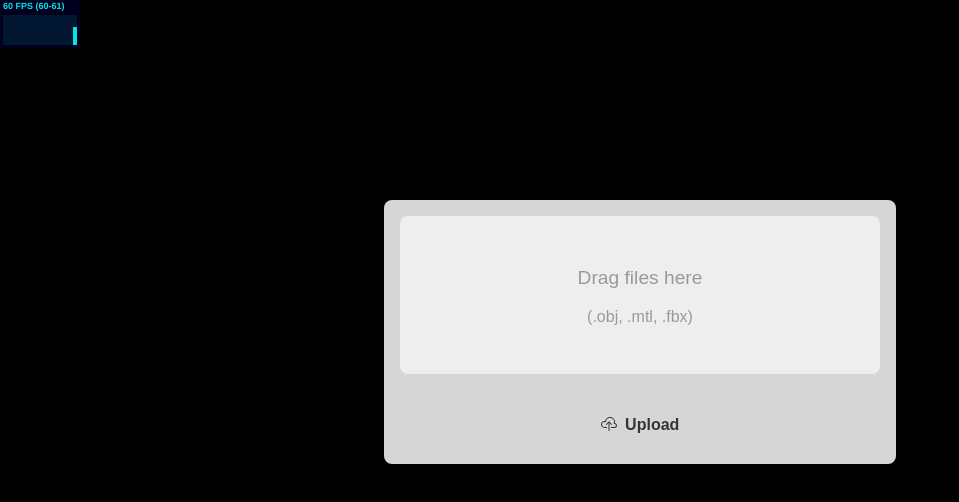
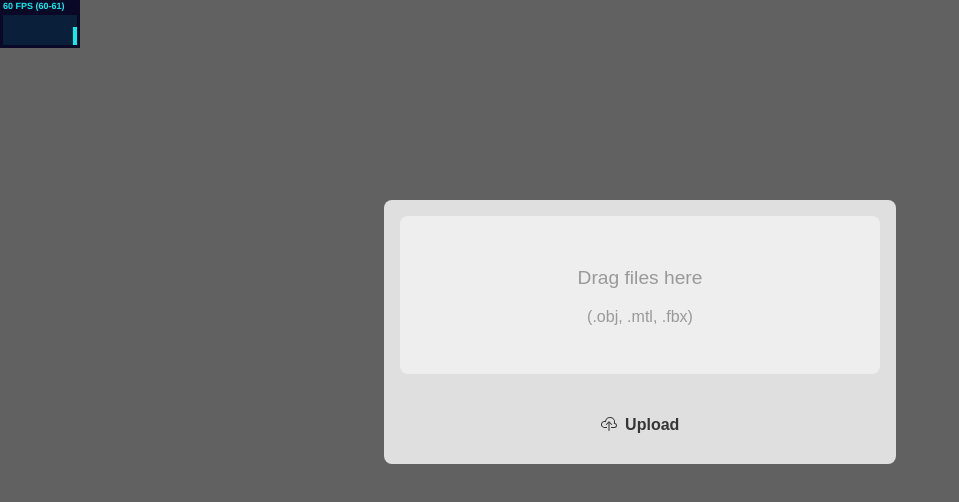
Before and after one commit to Gmadges/glb-client-converter, a website built with Parcel: page src/index.html in a window 1280 px wide. Shown: the whole page, without its empty margins (0-959 px from the left). Built offline with nearby package versions, Linux system fonts and the light colour scheme; what simple-dropzone would draw is missing.

Commit message:
tweak color from black

```diff
--- a/src/style.css
+++ b/src/style.css
@@ -5,6 +5,7 @@ body {
   font-family: 'OpenSans', sans-serif;
   height: 100%;
   overflow: hidden;
+  background-color: #616161;
 }
 
 * {
@@ -214,6 +215,7 @@ header h1 + .separator {
 }
 
 .export-container {
+  display: none;
   position: fixed;
   z-index: 1;
   right: 5%;
@@ -314,6 +316,7 @@ header h1 + .separator {
 }
 
 .spinner {
+  display: none;
   position: fixed;
   z-index: 1;
   left: 47%;
--- a/src/viewer.ts
+++ b/src/viewer.ts
@@ -54,7 +54,7 @@ export class Viewer {
 
   constructor(canvas: HTMLCanvasElement) {
     this.scene = new Scene();
-    this.scene.background = new Color(0x000000);
+    this.scene.background = new Color(0x616161);
 
     this.renderer = new WebGLRenderer({
       canvas,
```
